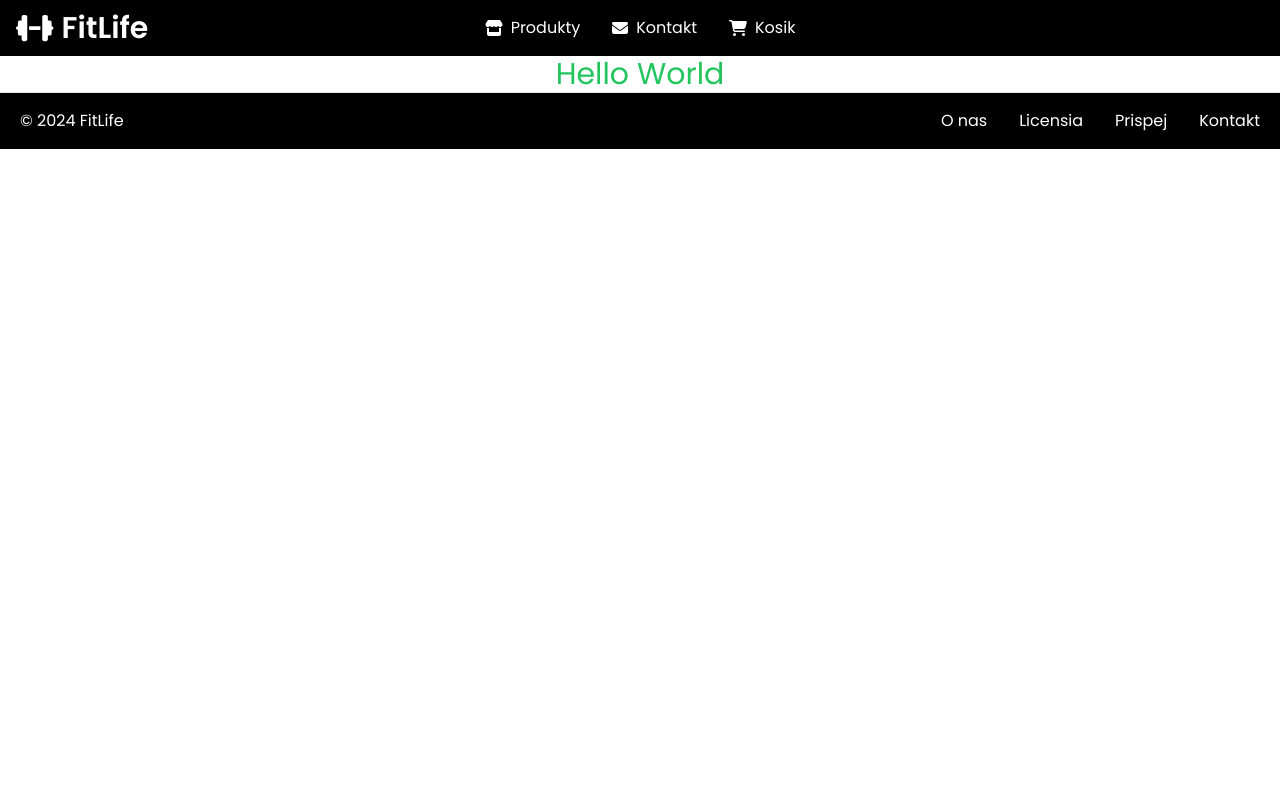
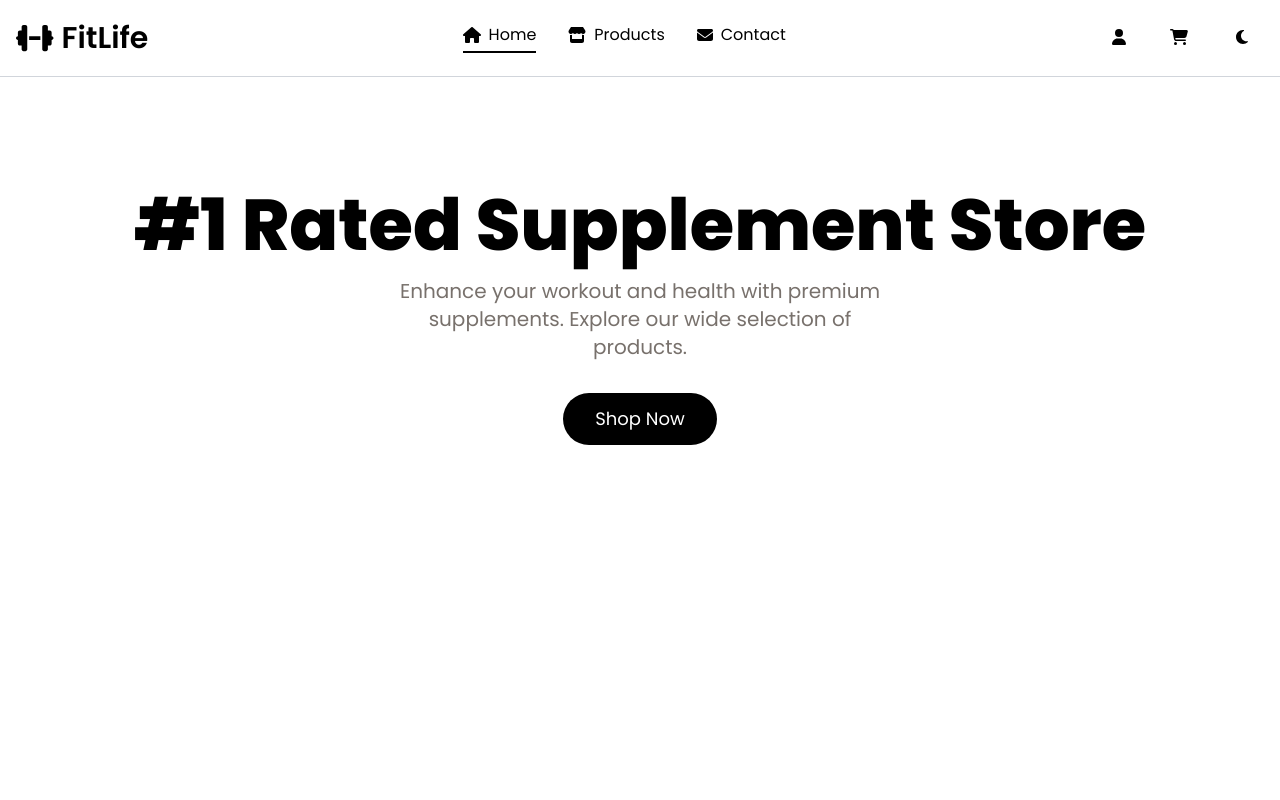
Before and after one commit to imtaki/FitLife, a Vue app: page / in a window 1280 px wide. Shown: the top 800 px of the page. Built offline with nearby package versions, Linux system fonts and the light colour scheme; the HTML template or start-up script is replaced by a standard one.

Commit message:
homeview + light/darkmode switcher + navbar improvements

```diff
--- a/package.json
+++ b/package.json
@@ -19,6 +19,7 @@
     "@fortawesome/free-solid-svg-icons": "^6.7.2",
     "@fortawesome/vue-fontawesome": "^3.0.8",
     "@mdi/font": "^7.4.47",
+    "@vueuse/core": "^12.0.0",
     "pinia": "^2.2.6",
     "vue": "^3.5.13",
     "vue-router": "^4.4.5"
--- a/src/App.vue
+++ b/src/App.vue
@@ -1,21 +1,36 @@
 <script lang="ts">
-import './assets/main.css'
-import NavBar from './components/NavBar.vue'
+import './assets/main.css';
+import NavBar from './components/NavBar.vue';
 import FooterComponent from './components/FooterComponent.vue';
+import { useDark } from '@vueuse/core';
+
 export default {
   components: {
     NavBar,
     FooterComponent,
   },
-}
+  setup() {
+    const isDark = useDark({
+      storageKey: 'vueuse-dark-mode',
+      value: true,
+    });
+
+    return {
+      isDark,
+    };
+  },
+};
 </script>
 
 <template>
-  <div class="font-sans">
+  <div :class="isDark ? 'bg-black text-white' : 'bg-white text-black'" class="font-sans ">
     <NavBar />
-    <main class="mx-5">
+    <main class="mx-5 ">
       <RouterView />
     </main>
     <FooterComponent />
   </div>
 </template>
+
+<style>
+</style>
--- a/src/assets/main.css
+++ b/src/assets/main.css
@@ -1,4 +1,7 @@
 @import url('https://fonts.googleapis.com/css2?family=Lobster&family=Open+Sans:ital,wght@0,300..800;1,300..800&family=Poppins:ital,wght@0,100;0,200;0,300;0,400;0,500;0,600;0,700;0,800;0,900;1,100;1,200;1,300;1,400;1,500;1,600;1,700;1,800;1,900&family=Roboto:ital,wght@0,100;0,300;0,400;0,500;0,700;0,900;1,100;1,300;1,400;1,500;1,700;1,900&display=swap');
 @tailwind base;
+html {
+    scroll-behavior: smooth;
+  }
 @tailwind components;
 @tailwind utilities;
--- a/src/components/FooterComponent.vue
+++ b/src/components/FooterComponent.vue
@@ -1,33 +1,50 @@
 <script lang="ts">
 import { defineComponent } from 'vue';
+import { useDark } from '@vueuse/core';
+
 export default defineComponent({
   name: 'FooterComponent',
   data() {
     return {
       footerLinks: [
-        { name: 'O nas', path: '/aboutus'},
-        { name: 'Licensia', path: '/license' },
-        { name: 'Prispej', path: '/contribute'},
-        { name: 'Kontakt', path: '/contact'}
+        { name: 'About Us', path: '/aboutus' },
+        { name: 'License', path: '/license' },
+        { name: 'Contribute', path: '/contribute' },
+        { name: 'Contact', path: '/contact' },
       ],
     };
   },
   computed: {
-    currentYear(): number{
-        return new Date().getFullYear()
-    }
+    currentYear(): number {
+      return new Date().getFullYear();
     },
-})
+  },
+  setup() {
+    const isDark = useDark({
+      storageKey: 'vueuse-dark-mode',
+      value: true,
+    });
+
+    return {
+      isDark,
+    };
+  },
+});
 </script>
 
 <template>
-    <footer class="flex w-full flex-row flex-wrap items-center bg-black justify-center gap-x-12 gap-y-3 border-t border-stone-200 py-4 text-center md:justify-between">
-      <p class="text-white mx-5">© {{ currentYear }} FitLife</p>
+  <footer
+    :class="isDark ? 'bg-black text-white border-t border-stone-200' : 'bg-white text-black border-t border-gray-300'"
+    class="flex w-full flex-row flex-wrap items-center justify-center gap-x-12 gap-y-3 py-4 text-center md:justify-between"
+  >
+    <p :class="isDark ? 'text-white' : 'text-black'" class="mx-5 text-xl font-semibold">
+      © {{ currentYear }} FitLife
+    </p>
     <ul class="flex gap-x-8 mx-5">
       <li v-for="(link, index) in footerLinks" :key="index">
         <router-link
           :to="link.path"
-            class="flex items-center text-white hover:text-gray-300 transition duration-200"
+          :class="isDark ? 'text-white hover:text-gray-300' : 'text-black hover:text-gray-700'"
         >
           <span>{{ link.name }}</span>
         </router-link>
@@ -35,3 +52,6 @@ export default defineComponent({
     </ul>
   </footer>
 </template>
+
+<style scoped>
+</style>
--- a/src/components/NavBar.vue
+++ b/src/components/NavBar.vue
@@ -1,6 +1,7 @@
 <script lang="ts">
 import { defineComponent } from 'vue';
 import { FontAwesomeIcon } from '@fortawesome/vue-fontawesome';
+import { useDark } from '@vueuse/core';
 
 export default defineComponent({
   name: 'NavBar',
@@ -9,11 +10,37 @@ export default defineComponent({
   },
   data() {
     return {
+      mobileMenuToggle: false,
       navLinks: [
-        { name: 'Produkty', path: '/products', icon: ['fas', 'store'] },
-        { name: 'Kontakt', path: '/contact', icon: ['fas', 'envelope'] },
-        { name: 'Kosik', path: '/cart', icon: ['fas', 'cart-shopping']}
+        { name: 'Home', path: '/', icon: ['fas', 'house'] },
+        { name: 'Products', path: '/products', icon: ['fas', 'store'] },
+        { name: 'Contact', path: '/contact', icon: ['fas', 'envelope'] },
       ],
+    };
+  },
+  methods: {
+    getLinkClass(to: string) {
+    if (this.$route.path === to) {
+      return this.isDark
+        ? 'border-b-2 border-white pb-1'
+        : 'border-b-2 border-black pb-1';
+    }
+    return this.isDark
+      ? 'text-white hover:text-gray-500'
+      : 'text-black hover:text-gray-700';
+  },
+    toggleDarkMode() {
+      this.isDark = !this.isDark;
+    },
+  },
+  setup() {
+    const isDark = useDark({
+      storageKey: 'vueuse-dark-mode',
+      value: true,
+    });
+
+    return {
+      isDark,
     };
   },
 });
@@ -21,39 +48,106 @@ export default defineComponent({
 
 <template>
   <header>
-    <nav class="relative overflow-hidden p-4 bg-black w-full">
-      <div class="flex items-center justify-center">
-        <div class="absolute left-4 flex items-center">
-          <FontAwesomeIcon class="text-3xl text-white" :icon="['fas', 'dumbbell']" />
-          <a href="/" class="antialiased text-3xl ml-2 text-white block py-1 font-semibold">
+    <nav
+      :class="isDark ? 'bg-black text-white border-b border-gray-800' : 'bg-white text-black border-b border-gray-300'"
+      class="relative p-4 w-full"
+    >
+      <div class="flex items-center justify-between">
+        <!-- Logo -->
+        <div class="flex items-center">
+          <FontAwesomeIcon class="text-3xl" :class="isDark ? 'text-white' : 'text-black'" :icon="['fas', 'dumbbell']" />
+          <a
+            href="/"
+            :class="isDark ? 'text-white' : 'text-black'"
+            class="antialiased text-3xl ml-2 block py-1 font-semibold"
+          >
             <span>FitLife</span>
           </a>
         </div>
 
-        <div class="flex justify-center items-center">
+        <div class="hidden lg:flex lg:justify-center lg:items-center">
           <ul class="flex gap-x-8">
             <li v-for="(link, index) in navLinks" :key="index">
               <router-link
                 :to="link.path"
-                class="flex items-center text-white hover:text-gray-300 transition duration-200"
+                class="flex items-center transition duration-200"
+                :class="getLinkClass(link.path)"
               >
-                <FontAwesomeIcon :icon="link.icon" class="mr-2" />
-                <span>{{ link.name }}</span>
+                <FontAwesomeIcon
+                  :icon="link.icon"
+                  class="mr-2"
+                  :class="isDark ? 'text-white' : 'text-black'"
+                />
+                <span :class="isDark ? 'text-white' : 'text-black'">{{ link.name }}</span>
               </router-link>
             </li>
           </ul>
         </div>
 
-        <button class="place-items-center border align-middle select-none font-sans font-medium text-center transition-all duration-300 ease-in disabled:opacity-50 disabled:shadow-none disabled:pointer-events-none text-sm min-w-[34px] min-h-[34px] rounded-md bg-white border-transparent text-stone-800 hover:bg-stone-200/10 hover:border-stone-600/10 shadow-none hover:shadow-none ml-auto grid lg:hidden">
+        <div class="hidden lg:flex items-center space-x-5">
+          <a href="/login" class="px-3 py-1">
+            <FontAwesomeIcon :icon="['fas', 'user']" :class="isDark ? 'text-white' : 'text-black'" />
+          </a>
+          <a href="/cart" class="px-3 py-1">
+            <FontAwesomeIcon :icon="['fas', 'cart-shopping']" :class="isDark ? 'text-white' : 'text-black'" />
+          </a>
+          <button
+            @click="toggleDarkMode"
+            class="px-4 py-2 rounded-full focus:outline-none"
+            :class="isDark ? 'text-white' : 'text-black'"
+          >
+            <FontAwesomeIcon :icon="isDark ? ['fas', 'sun'] : ['fas', 'moon']" />
+          </button>
+        </div>
+
+        <button
+          @click="mobileMenuToggle = !mobileMenuToggle"
+          class="lg:hidden focus:outline-none"
+        >
+          <FontAwesomeIcon
+            :icon="mobileMenuToggle ? ['fas', 'times'] : ['fas', 'bars']"
+            :class="isDark ? 'text-white' : 'text-black'"
+            class="text-2xl"
+          />
         </button>
+      </div>
+
+      <div
+        v-if="mobileMenuToggle"
+        :class="isDark ? 'bg-black text-white' : 'bg-white text-black'"
+        class="lg:hidden mt-2 p-4 space-y-4 rounded-md"
+      >
+        <ul class="flex flex-col text-center space-y-2">
+          <li v-for="(link, index) in navLinks" :key="index">
+            <router-link
+              :to="link.path"
+              class="block transition duration-200"
+              :class="isDark ? 'hover:text-gray-300' : 'hover:text-gray-600'"
+              @click="mobileMenuToggle = false"
+            >
+              {{ link.name }}
+            </router-link>
+          </li>
+        </ul>
+        <div class="flex space-x-6 justify-center mt-4">
+          <a href="/login">
+            <FontAwesomeIcon :icon="['fas', 'user']" :class="isDark ? 'text-white' : 'text-black'" />
+          </a>
+          <a href="/cart">
+            <FontAwesomeIcon :icon="['fas', 'cart-shopping']" :class="isDark ? 'text-white' : 'text-black'" />
+          </a>
+          <button
+            @click="toggleDarkMode"
+            class=""
+            :class="isDark ? ' text-white' : 'text-black'"
+          >
+            <FontAwesomeIcon :icon="isDark ? ['fas', 'sun'] : ['fas', 'moon']" />
+          </button>
+        </div>
       </div>
     </nav>
   </header>
 </template>
 
 <style>
-.router-link-active a {
-  border-bottom: 2px solid white;
-  padding-bottom: 1rem;
-}
 </style>
--- a/src/router/index.ts
+++ b/src/router/index.ts
@@ -1,6 +1,7 @@
 import { createRouter, createWebHistory } from 'vue-router'
-import HomeView from '../views/HomeView.vue'
-import ProductsView from '../views/ProductsView.vue'
+import HomeView from '@/views/HomeView.vue'
+import ProductsView from '@/views/ProductsView.vue'
+import ContactsView from '@/views/ContactView.vue'
 
 const router = createRouter({
   history: createWebHistory(import.meta.env.BASE_URL),
@@ -14,6 +15,11 @@ const router = createRouter({
       path: '/products',
       name: 'Produkty',
       component: ProductsView,
+    },
+    {
+      path: '/contact',
+      name: 'Kontakt',
+      component: ContactsView,
     }
   ],
 })
--- /dev/null
+++ b/src/views/ContactView.vue
@@ -0,0 +1,13 @@
+<script lang="ts">
+export default {
+  name: 'ContactView',
+}
+</script>
+
+<template>
+  <main>
+    <div class="min-h-screen w-full mt-5" >
+      Contact me
+    </div>
+  </main>
+</template>
--- a/src/views/HomeView.vue
+++ b/src/views/HomeView.vue
@@ -1,13 +1,38 @@
 <script lang="ts">
-export default {
+import { defineComponent } from 'vue';
+import { useDark } from '@vueuse/core';
+
+export default defineComponent({
   name: 'HomeView',
-}
+  setup() {
+    const isDark = useDark({
+      storageKey: 'vueuse-dark-mode',
+      value: true,
+    });
+
+    return {
+      isDark,
+    };
+  },
+});
 </script>
 
 <template>
-  <main>
-    <div class="flex justify-center items-center overflow-hidden text-3xl text-green-500">
-      Hello World
+  <main :class="isDark ? 'dark' : ''">
+    <div class="container mx-auto min-h-screen">
+      <section
+        :class="isDark ? 'bg-black text-white' : 'bg-white text-black'"
+        class="flex flex-col items-center justify-start h-screen mt-20 p-8"
+      >
+        <h1 class="text-7xl font-extrabold mb-4 text-left sm:text-center">#1 Rated Supplement Store</h1>
+        <p class="text-xl mb-8 max-w-lg text-center text-stone-500">
+          Enhance your workout and health with premium supplements. Explore our wide selection of products.
+        </p>
+        <a :class="isDark ? 'bg-white text-black' : 'bg-black text-white'"
+          class="cursor-pointer px-8 py-3 rounded-full text-lg hover:bg-gray-700 transition duration-300">
+          Shop Now
+        </a>
+      </section>
     </div>
   </main>
 </template>
--- a/src/views/ProductsView.vue
+++ b/src/views/ProductsView.vue
@@ -7,5 +7,5 @@ export default defineComponent({
 </script>
 
 <template>
-  <div class="flex text-center items-center mt-5">products</div>
+  <div class="min-h-screen w-full flex text-center mt-5">products</div>
 </template>
```
Also changed, not shown: 1 other file (tests, documents, lock files or other folders). Lines whose indentation alone changed are shown as unchanged.
